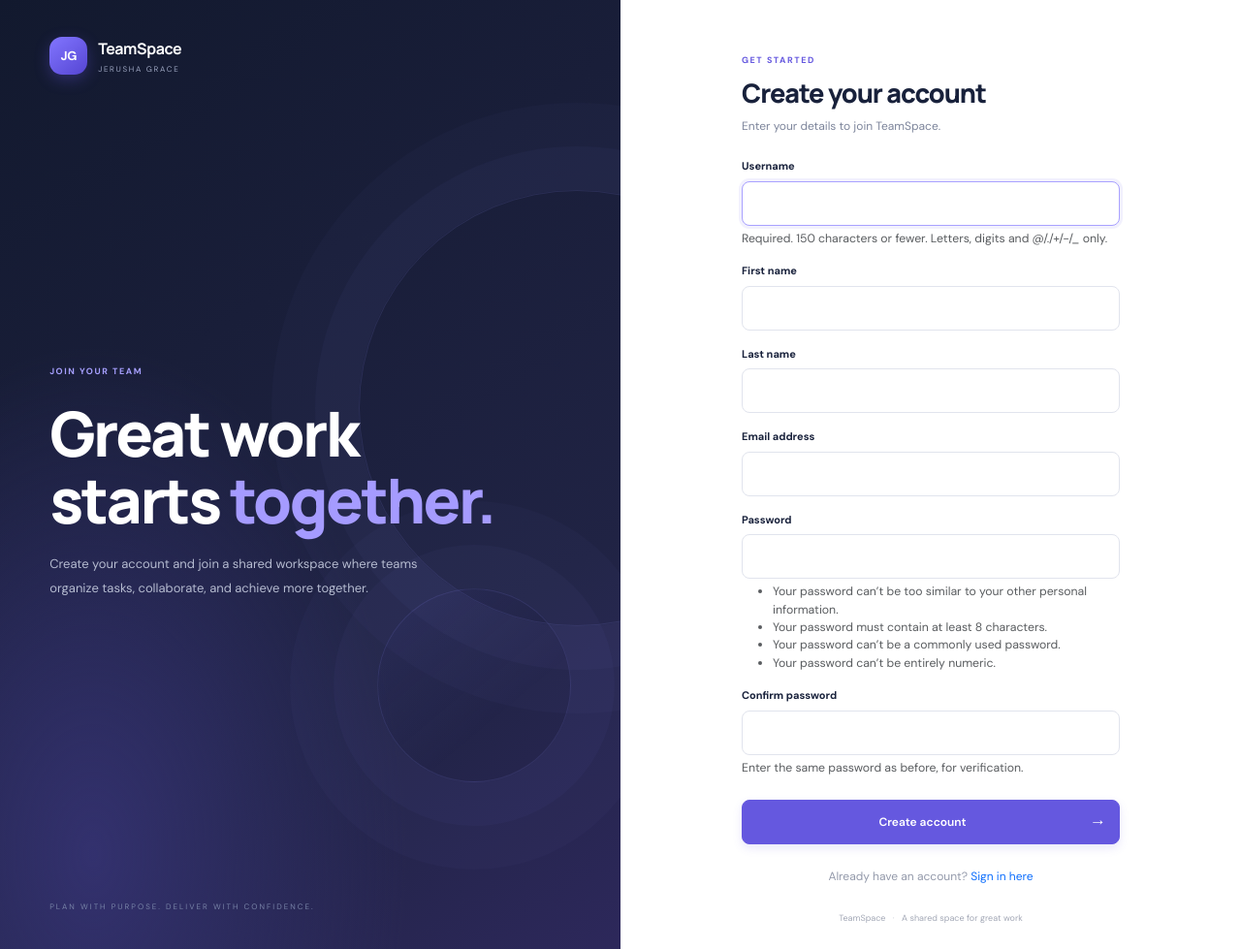
After one commit to premashiny67/team-collaboration-portal-jerusha-grace, a Django app: page /register/ in a window 1280 px wide. The commit adds this page. Shown: the whole page at 97% size. Run offline with Django 5.2, Linux system fonts and the light colour scheme.

Commit message:
Add user registration and email login

```diff
--- a/portal/forms.py
+++ b/portal/forms.py
@@ -1,6 +1,7 @@
 from django import forms
 from django.contrib.auth import get_user_model
-from django.contrib.auth.forms import UserCreationForm
+from django.contrib.auth.forms import AuthenticationForm, UserCreationForm
+
 from .models import Task, UserProfile
 
 User = get_user_model()
@@ -9,56 +10,194 @@ User = get_user_model()
 class TaskForm(forms.ModelForm):
     class Meta:
         model = Task
-        fields = ["title", "description", "assigned_to", "priority", "status", "due_date"]
+        fields = [
+            "title",
+            "description",
+            "assigned_to",
+            "priority",
+            "status",
+            "due_date",
+        ]
         widgets = {
-            "title": forms.TextInput(attrs={"class": "form-control", "placeholder": "e.g. Prepare project plan"}),
-            "description": forms.Textarea(attrs={"class": "form-control", "rows": 4, "placeholder": "Add task details..."}),
-            "assigned_to": forms.Select(attrs={"class": "form-select"}),
-            "priority": forms.Select(attrs={"class": "form-select"}),
-            "status": forms.Select(attrs={"class": "form-select"}),
-            "due_date": forms.DateInput(attrs={"class": "form-control", "type": "date"}),
+            "title": forms.TextInput(
+                attrs={
+                    "class": "form-control",
+                    "placeholder": "e.g. Prepare project plan",
+                }
+            ),
+            "description": forms.Textarea(
+                attrs={
+                    "class": "form-control",
+                    "rows": 4,
+                    "placeholder": "Add task details...",
+                }
+            ),
+            "assigned_to": forms.Select(
+                attrs={"class": "form-select"}
+            ),
+            "priority": forms.Select(
+                attrs={"class": "form-select"}
+            ),
+            "status": forms.Select(
+                attrs={"class": "form-select"}
+            ),
+            "due_date": forms.DateInput(
+                attrs={
+                    "class": "form-control",
+                    "type": "date",
+                }
+            ),
         }
 
     def __init__(self, *args, **kwargs):
         super().__init__(*args, **kwargs)
-        self.fields["assigned_to"].queryset = User.objects.filter(is_active=True).order_by("first_name", "username")
+
+        self.fields["assigned_to"].queryset = (
+            User.objects.filter(is_active=True)
+            .order_by("first_name", "username")
+        )
+
         for field in self.fields.values():
             if not field.widget.attrs.get("class"):
                 field.widget.attrs["class"] = "form-control"
 
 
 class MemberCreationForm(UserCreationForm):
-    first_name = forms.CharField(max_length=150, widget=forms.TextInput(attrs={"class": "form-control"}))
-    last_name = forms.CharField(max_length=150, required=False, widget=forms.TextInput(attrs={"class": "form-control"}))
-    email = forms.EmailField(widget=forms.EmailInput(attrs={"class": "form-control"}))
+    first_name = forms.CharField(
+        max_length=150,
+        widget=forms.TextInput(
+            attrs={"class": "form-control"}
+        ),
+    )
+
+    last_name = forms.CharField(
+        max_length=150,
+        required=False,
+        widget=forms.TextInput(
+            attrs={"class": "form-control"}
+        ),
+    )
+
+    email = forms.EmailField(
+        widget=forms.EmailInput(
+            attrs={
+                "class": "form-control",
+                "autocomplete": "email",
+            }
+        )
+    )
 
     class Meta(UserCreationForm.Meta):
         model = User
-        fields = ("username", "first_name", "last_name", "email")
+        fields = (
+            "username",
+            "first_name",
+            "last_name",
+            "email",
+        )
         widgets = {
-            "username": forms.TextInput(attrs={"class": "form-control"}),
+            "username": forms.TextInput(
+                attrs={
+                    "class": "form-control",
+                    "autocomplete": "username",
+                }
+            ),
         }
 
     def __init__(self, *args, **kwargs):
         super().__init__(*args, **kwargs)
-        for name in ("username", "password1", "password2"):
-            self.fields[name].widget.attrs["class"] = "form-control"
+
+        self.fields["username"].widget.attrs["class"] = (
+            "form-control"
+        )
+
+        self.fields["password1"].widget.attrs.update(
+            {
+                "class": "form-control",
+                "autocomplete": "new-password",
+            }
+        )
+
+        self.fields["password2"].widget.attrs.update(
+            {
+                "class": "form-control",
+                "autocomplete": "new-password",
+            }
+        )
+
+    def clean_email(self):
+        email = self.cleaned_data["email"].strip()
+
+        if User.objects.filter(email__iexact=email).exists():
+            raise forms.ValidationError(
+                "An account with this email address already exists."
+            )
+
+        return email
 
     def save(self, commit=True):
         user = super().save(commit=False)
-        user.email = self.cleaned_data["email"]
+
+        user.email = self.cleaned_data["email"].strip()
         user.first_name = self.cleaned_data["first_name"]
         user.last_name = self.cleaned_data.get("last_name", "")
+
         if commit:
             user.save()
-            profile, _ = UserProfile.objects.get_or_create(user=user)
+
+            profile, _ = UserProfile.objects.get_or_create(
+                user=user
+            )
             profile.role = UserProfile.Role.MEMBER
             profile.save()
+
         return user
+
+
+class EmailOrUsernameAuthenticationForm(AuthenticationForm):
+    username = forms.CharField(
+        label="Email address or username",
+        widget=forms.TextInput(
+            attrs={
+                "class": "form-control form-control-lg",
+                "placeholder": "Enter your email or username",
+                "autocomplete": "username",
+                "autofocus": True,
+            }
+        ),
+    )
+
+    password = forms.CharField(
+        label="Password",
+        strip=False,
+        widget=forms.PasswordInput(
+            attrs={
+                "class": "form-control form-control-lg",
+                "placeholder": "Enter your password",
+                "autocomplete": "current-password",
+            }
+        ),
+    )
+
+    def clean_username(self):
+        value = self.cleaned_data["username"].strip()
+
+        # Support login with either an email address or username.
+        if "@" in value:
+            user = User.objects.filter(
+                email__iexact=value
+            ).first()
+
+            if user:
+                return user.get_username()
+
+        return value
 
 
 class StatusUpdateForm(forms.Form):
     status = forms.ChoiceField(
         choices=Task.Status.choices,
-        widget=forms.Select(attrs={"class": "form-select form-select-sm"}),
+        widget=forms.Select(
+            attrs={"class": "form-select form-select-sm"}
+        ),
     )
--- a/portal/urls.py
+++ b/portal/urls.py
@@ -1,17 +1,36 @@
 from django.contrib.auth import views as auth_views
 from django.urls import path
+
 from . import views
+from .forms import EmailOrUsernameAuthenticationForm
 
 urlpatterns = [
     path("", views.home, name="home"),
-    path("login/", auth_views.LoginView.as_view(template_name="registration/login.html", redirect_authenticated_user=True), name="login"),
+
+    path(
+        "login/",
+        auth_views.LoginView.as_view(
+            template_name="registration/login.html",
+            authentication_form=EmailOrUsernameAuthenticationForm,
+            redirect_authenticated_user=True,
+        ),
+        name="login",
+    ),
     path("logout/", auth_views.LogoutView.as_view(), name="logout"),
+    path("register/", views.register, name="register"),
+
     path("dashboard/", views.dashboard, name="dashboard"),
     path("profile/", views.profile, name="profile"),
+
     path("tasks/new/", views.task_create, name="task_create"),
     path("tasks/<int:task_id>/edit/", views.task_edit, name="task_edit"),
     path("tasks/<int:task_id>/delete/", views.task_delete, name="task_delete"),
-    path("tasks/<int:task_id>/status/", views.task_status_update, name="task_status_update"),
+    path(
+        "tasks/<int:task_id>/status/",
+        views.task_status_update,
+        name="task_status_update",
+    ),
+
     path("members/", views.member_list, name="members"),
     path("members/new/", views.member_create, name="member_create"),
 ]
--- a/portal/views.py
+++ b/portal/views.py
@@ -10,16 +10,46 @@ from .forms import MemberCreationForm, StatusUpdateForm, TaskForm
 from .models import Task, UserProfile
 
 
+def register(request):
+    """
+    Allow new users to register for TeamSpace.
+    Newly registered users receive the Member role.
+    """
+    if request.user.is_authenticated:
+        return redirect("dashboard")
+
+    form = MemberCreationForm(request.POST or None)
+
+    if request.method == "POST" and form.is_valid():
+        user = form.save()
+
+        messages.success(
+            request,
+            "Your account has been created successfully. Please sign in.",
+        )
+
+        return redirect("login")
+
+    return render(
+        request,
+        "registration/register.html",
+        {"form": form},
+    )
+
+
 def home(request):
     if request.user.is_authenticated:
         return redirect("dashboard")
+
     return redirect("login")
 
 
 @login_required
 def dashboard(request):
     admin_mode = is_admin_user(request.user)
+
     tasks = Task.objects.select_related("assigned_to", "created_by")
+
     if not admin_mode:
         tasks = tasks.filter(assigned_to=request.user)
 
@@ -28,15 +58,31 @@ def dashboard(request):
     priority = request.GET.get("priority", "").strip()
 
     if search:
-        tasks = tasks.filter(Q(title__icontains=search) | Q(description__icontains=search))
-    valid_statuses = {choice[0] for choice in Task.Status.choices}
-    valid_priorities = {choice[0] for choice in Task.Priority.choices}
+        tasks = tasks.filter(
+            Q(title__icontains=search)
+            | Q(description__icontains=search)
+        )
+
+    valid_statuses = {
+        choice[0] for choice in Task.Status.choices
+    }
+
+    valid_priorities = {
+        choice[0] for choice in Task.Priority.choices
+    }
+
     if status in valid_statuses:
         tasks = tasks.filter(status=status)
+
     if priority in valid_priorities:
         tasks = tasks.filter(priority=priority)
 
-    base_tasks = Task.objects.all() if admin_mode else Task.objects.filter(assigned_to=request.user)
+    base_tasks = (
+        Task.objects.all()
+        if admin_mode
+        else Task.objects.filter(assigned_to=request.user)
+    )
+
     context = {
         "is_admin": admin_mode,
         "tasks": tasks,
@@ -44,68 +90,143 @@ def dashboard(request):
         "selected_status": status,
         "selected_priority": priority,
         "total_count": base_tasks.count(),
-        "todo_count": base_tasks.filter(status=Task.Status.TODO).count(),
-        "progress_count": base_tasks.filter(status=Task.Status.IN_PROGRESS).count(),
-        "completed_count": base_tasks.filter(status=Task.Status.COMPLETED).count(),
+        "todo_count": base_tasks.filter(
+            status=Task.Status.TODO
+        ).count(),
+        "progress_count": base_tasks.filter(
+            status=Task.Status.IN_PROGRESS
+        ).count(),
+        "completed_count": base_tasks.filter(
+            status=Task.Status.COMPLETED
+        ).count(),
         "overdue_count": base_tasks.filter(
             due_date__lt=timezone.localdate()
-        ).exclude(status=Task.Status.COMPLETED).count(),
+        ).exclude(
+            status=Task.Status.COMPLETED
+        ).count(),
         "status_choices": Task.Status.choices,
         "priority_choices": Task.Priority.choices,
     }
-    return render(request, "portal/dashboard.html", context)
+
+    return render(
+        request,
+        "portal/dashboard.html",
+        context,
+    )
 
 
 @admin_required
 def task_create(request):
     form = TaskForm(request.POST or None)
+
     if request.method == "POST" and form.is_valid():
         task = form.save(commit=False)
         task.created_by = request.user
         task.save()
-        messages.success(request, f'Task “{task.title}” was created.')
+
+        messages.success(
+            request,
+            f'Task "{task.title}" was created.',
+        )
+
         return redirect("dashboard")
-    return render(request, "portal/task_form.html", {"form": form, "page_title": "Create task", "is_admin": True})
+
+    return render(
+        request,
+        "portal/task_form.html",
+        {
+            "form": form,
+            "page_title": "Create task",
+            "is_admin": True,
+        },
+    )
 
 
 @admin_required
 def task_edit(request, task_id):
     task = get_object_or_404(Task, pk=task_id)
-    form = TaskForm(request.POST or None, instance=task)
+
+    form = TaskForm(
+        request.POST or None,
+        instance=task,
+    )
+
     if request.method == "POST" and form.is_valid():
         form.save()
-        messages.success(request, "Task updated successfully.")
+
+        messages.success(
+            request,
+            "Task updated successfully.",
+        )
+
         return redirect("dashboard")
-    return render(request, "portal/task_form.html", {"form": form, "page_title": "Edit task", "is_admin": True, "task": task})
+
+    return render(
+        request,
+        "portal/task_form.html",
+        {
+            "form": form,
+            "page_title": "Edit task",
+            "is_admin": True,
+            "task": task,
+        },
+    )
 
 
 @admin_required
 def task_delete(request, task_id):
     task = get_object_or_404(Task, pk=task_id)
+
     if request.method == "POST":
         title = task.title
         task.delete()
-        messages.success(request, f'Task “{title}” was deleted.')
+
+        messages.success(
+            request,
+            f'Task "{title}" was deleted.',
+        )
+
         return redirect("dashboard")
-    return render(request, "portal/task_confirm_delete.html", {"task": task, "is_admin": True})
+
+    return render(
+        request,
+        "portal/task_confirm_delete.html",
+        {
+            "task": task,
+            "is_admin": True,
+        },
+    )
 
 
 @login_required
 def task_status_update(request, task_id):
     task = get_object_or_404(Task, pk=task_id)
     admin_mode = is_admin_user(request.user)
+
     if not admin_mode and task.assigned_to_id != request.user.id:
-        messages.error(request, "You can update only tasks assigned to you.")
+        messages.error(
+            request,
+            "You can update only tasks assigned to you.",
+        )
         return redirect("dashboard")
 
     if request.method == "POST":
         form = StatusUpdateForm(request.POST)
+
         if form.is_valid():
             task.status = form.cleaned_data["status"]
             task.save(update_fields=["status", "updated_at"])
-            messages.success(request, "Task status updated.")
+
+            messages.success(
+                request,
+                "Task status updated.",
+            )
         else:
-            messages.error(request, "Please select a valid task status.")
+            messages.error(
+                request,
+                "Please select a valid task status.",
+            )
+
     return redirect("dashboard")
 
 
@@ -113,22 +234,56 @@ def task_status_update(request, task_id):
 def member_list(request):
     members = (
         UserProfile.objects.select_related("user")
-        .filter(role=UserProfile.Role.MEMBER, user__is_active=True)
-        .order_by("user__first_name", "user__username")
+        .filter(
+            role=UserProfile.Role.MEMBER,
+            user__is_active=True,
+        )
+        .order_by(
+            "user__first_name",
+            "user__username",
+        )
     )
-    return render(request, "portal/members.html", {"members": members, "is_admin": True})
+
+    return render(
+        request,
+        "portal/members.html",
+        {
+            "members": members,
+            "is_admin": True,
+        },
+    )
 
 
 @admin_required
 def member_create(request):
     form = MemberCreationForm(request.POST or None)
+
     if request.method == "POST" and form.is_valid():
         user = form.save()
-        messages.success(request, f"Member account created for {user.username}.")
+
+        messages.success(
+            request,
+            f"Member account created for {user.username}.",
+        )
+
         return redirect("members")
-    return render(request, "portal/member_form.html", {"form": form, "is_admin": True})
+
+    return render(
+        request,
+        "portal/member_form.html",
+        {
+            "form": form,
+            "is_admin": True,
+        },
+    )
 
 
 @login_required
 def profile(request):
-    return render(request, "portal/profile.html", {"is_admin": is_admin_user(request.user)})
+    return render(
+        request,
+        "portal/profile.html",
+        {
+            "is_admin": is_admin_user(request.user),
+        },
+    )
--- /dev/null
+++ b/templates/registration/register.html
@@ -0,0 +1,111 @@
+{% extends "base.html" %}
+
+{% block title %}Create Account{% endblock %}
+
+{% block public_content %}
+<div class="login-page">
+    <div class="login-decoration">
+        <div class="login-brand">
+            <span class="brand-mark">JG</span>
+            <span>
+                <strong>TeamSpace</strong>
+                <small>JERUSHA GRACE</small>
+            </span>
+        </div>
+
+        <div class="hero-copy">
+            <span class="eyebrow">JOIN YOUR TEAM</span>
+            <h1>Great work<br>starts <em>together.</em></h1>
+            <p>
+                Create your account and join a shared workspace
+                where teams organize tasks, collaborate, and
+                achieve more together.
+            </p>
+        </div>
+
+        <div class="decoration-orb orb-one"></div>
+        <div class="decoration-orb orb-two"></div>
+
+        <div class="login-bottom-note">
+            PLAN WITH PURPOSE. DELIVER WITH CONFIDENCE.
+        </div>
+    </div>
+
+    <div class="login-panel">
+        <div class="login-form-wrap">
+            <div class="mobile-login-brand">
+                <span class="brand-mark">JG</span>
+                <strong>TeamSpace</strong>
+            </div>
+
+            <span class="eyebrow text-accent">GET STARTED</span>
+            <h2>Create your account</h2>
+            <p class="muted-text mb-4">
+                Enter your details to join TeamSpace.
+            </p>
+
+            {% if form.errors %}
+                <div class="alert alert-danger">
+                    Please correct the errors below.
+                </div>
+            {% endif %}
+
+            <form method="post" class="login-form">
+                {% csrf_token %}
+
+                {% for field in form %}
+                    <div class="mb-3">
+                        <label for="{{ field.id_for_label }}">
+                            {% if field.name == "username" %}
+                                Username
+                            {% elif field.name == "first_name" %}
+                                First name
+                            {% elif field.name == "last_name" %}
+                                Last name
+                            {% elif field.name == "email" %}
+                                Email address
+                            {% elif field.name == "password1" %}
+                                Password
+                            {% elif field.name == "password2" %}
+                                Confirm password
+                            {% else %}
+                                {{ field.label }}
+                            {% endif %}
+                        </label>
+
+                        {{ field }}
+
+                        {% if field.help_text %}
+                            <div class="form-text">
+                                {{ field.help_text|safe }}
+                            </div>
+                        {% endif %}
+
+                        {% for error in field.errors %}
+                            <div class="text-danger small mt-1">
+                                {{ error }}
+                            </div>
+                        {% endfor %}
+                    </div>
+                {% endfor %}
+
+                <button
+                    class="btn btn-primary btn-lg w-100 mt-2"
+                    type="submit"
+                >
+                    Create account <span aria-hidden="true">→</span>
+                </button>
+            </form>
+
+            <p class="login-help mt-4">
+                Already have an account?
+                <a href="{% url 'login' %}">Sign in here</a>
+            </p>
+        </div>
+
+        <div class="login-copyright">
+            TeamSpace <span>·</span> A shared space for great work
+        </div>
+    </div>
+</div>
+{% endblock %}
```
Also changed, not shown: templates/registration/login.html (+104 -16 lines).
